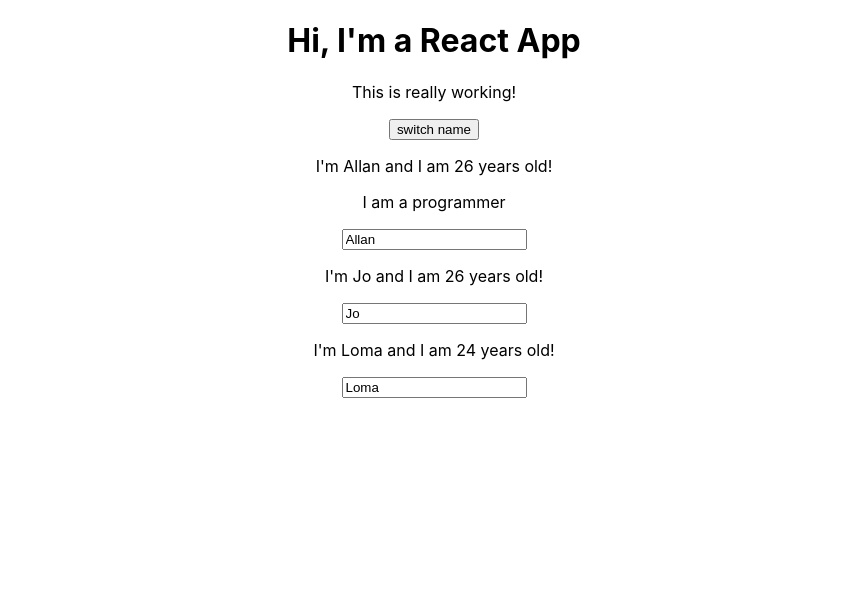
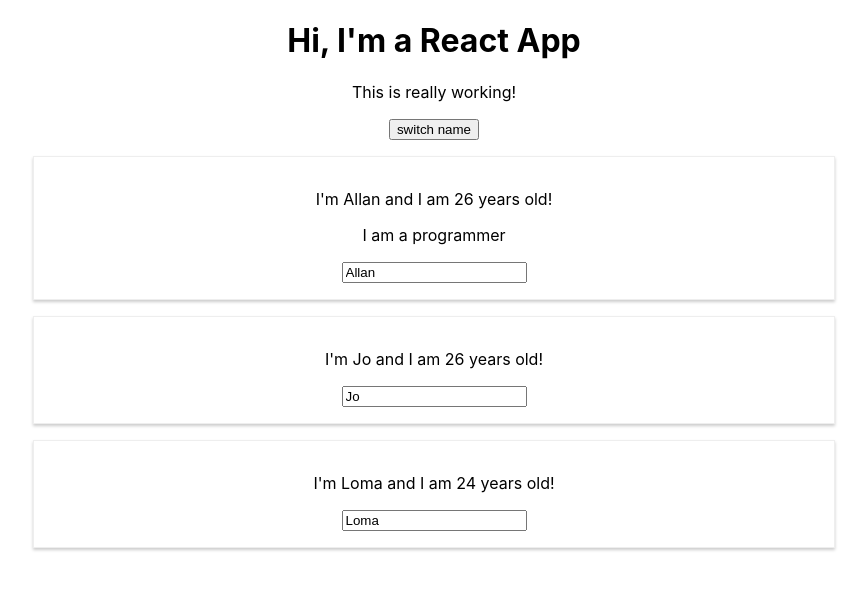
Before and after one commit to allmonty/study-react, a React (Create React App) app in the folder base-features-project/: page / in a window 1280 px wide. Shown: the top 590 px of the page, without its empty margins (206-1073 px from the left). Built offline with nearby package versions, Linux system fonts and the light colour scheme.

Commit message:
lect46: styling with stylesheets

```diff
--- /dev/null
+++ b/base-features-project/src/Person/Person.css
@@ -0,0 +1,8 @@
+.Person {
+    width: 60%;
+    margin: 16px auto;
+    border: 1px solid #eee;
+    box-shadow: 0 2px 3px #ccc;
+    padding: 16px;
+    text-align: center;
+}
--- a/base-features-project/src/Person/Person.js
+++ b/base-features-project/src/Person/Person.js
@@ -1,8 +1,9 @@
 import React from 'react';
+import "./Person.css"
 
 const person = (props) => {
     return (
-        <div>
+        <div className="Person">
             <p onClick={props.click}>I'm {props.name} and I am {props.age} years old!</p>
             <p>{props.children}</p>
             <input onChange={props.change} value={props.name}></input>
```
